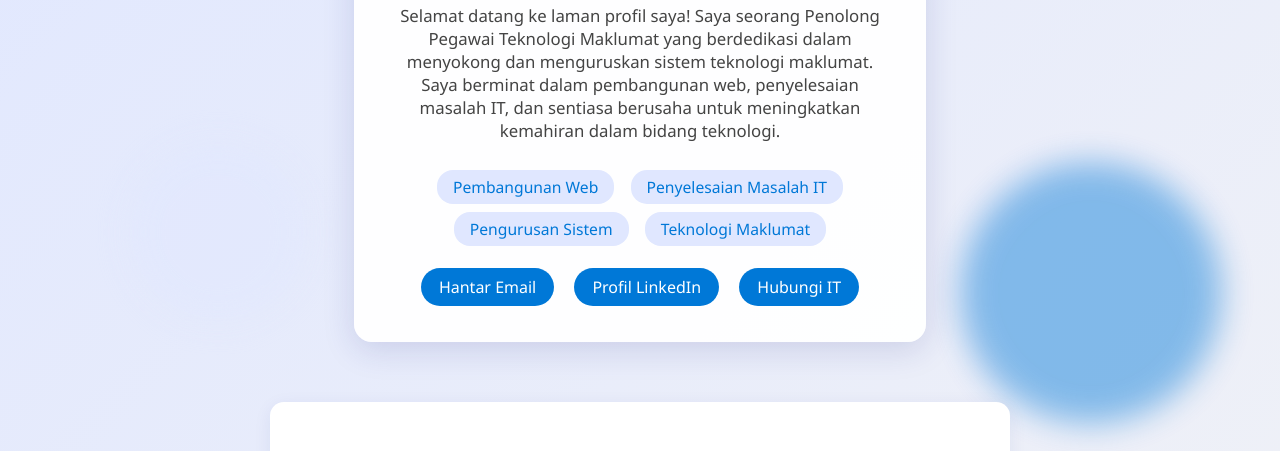
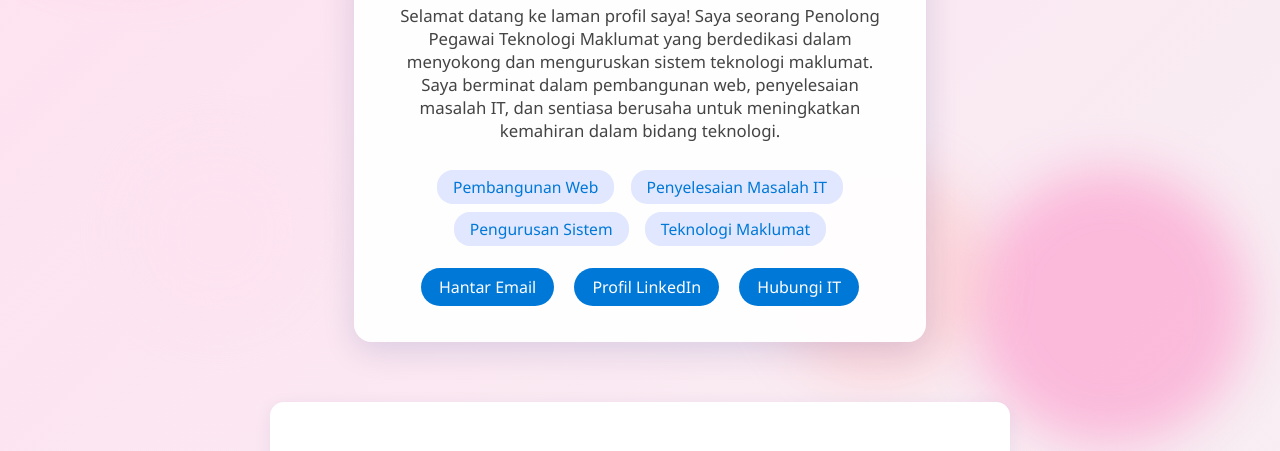
Before and after one commit to akma222/akma222.github.io, a plain HTML site: page index.html in a window 1280 px wide. Shown: the part 338-789 px from the top of the page. Drawn offline with Linux system fonts and the light colour scheme.

Commit message:
add file

```diff
--- a/index.html
+++ b/index.html
@@ -7,7 +7,7 @@
     <style>
         body {
             font-family: 'Segoe UI', Arial, sans-serif;
-            background: linear-gradient(135deg, #e0e7ff 0%, #f4f4f4 100%);
+            background: linear-gradient(135deg, #ffe0f0 0%, #f4f4f4 100%);
             margin: 0;
             padding: 0;
             min-height: 100vh;
@@ -21,32 +21,39 @@
         .bg-blob {
             position: absolute;
             border-radius: 50%;
-            opacity: 0.45;
-            filter: blur(16px);
-            animation: moveBlob 18s ease-in-out infinite alternate;
+            opacity: 0.38;
+            filter: blur(24px);
+            animation: moveBlob 14s cubic-bezier(0.77,0,0.175,1) infinite alternate;
         }
         .bg-blob1 {
             width: 340px; height: 340px;
-            background: #b6d0ff;
+            background: #ffb6d5;
             top: -80px; left: -80px;
             animation-delay: 0s;
         }
         .bg-blob2 {
             width: 260px; height: 260px;
-            background: #0078d7;
+            background: #ff69b4;
             bottom: 40px; right: 60px;
-            animation-delay: 4s;
+            animation-delay: 3s;
         }
         .bg-blob3 {
             width: 180px; height: 180px;
-            background: #e0e7ff;
+            background: #ffe0f0;
             top: 60%; left: 10%;
+            animation-delay: 6s;
+        }
+        .bg-blob4 {
+            width: 220px; height: 220px;
+            background: #ffb6b6;
+            bottom: 10%; left: 60%;
             animation-delay: 8s;
         }
         @keyframes moveBlob {
-            0%   { transform: scale(1) translateY(0) translateX(0); }
-            50%  { transform: scale(1.15) translateY(30px) translateX(40px); }
-            100% { transform: scale(1) translateY(0) translateX(0); }
+            0%   { transform: scale(1) translateY(0) translateX(0) rotate(0deg); }
+            30%  { transform: scale(1.12) translateY(30px) translateX(40px) rotate(8deg); }
+            60%  { transform: scale(0.95) translateY(-20px) translateX(-30px) rotate(-6deg); }
+            100% { transform: scale(1) translateY(0) translateX(0) rotate(0deg); }
         }
         .profile-container {
             max-width: 500px;
@@ -198,6 +205,7 @@
         <div class="bg-blob bg-blob1"></div>
         <div class="bg-blob bg-blob2"></div>
         <div class="bg-blob bg-blob3"></div>
+        <div class="bg-blob bg-blob4"></div>
     </div>
     <div class="profile-container">
         <div class="profile-bg-blob"></div>
```
